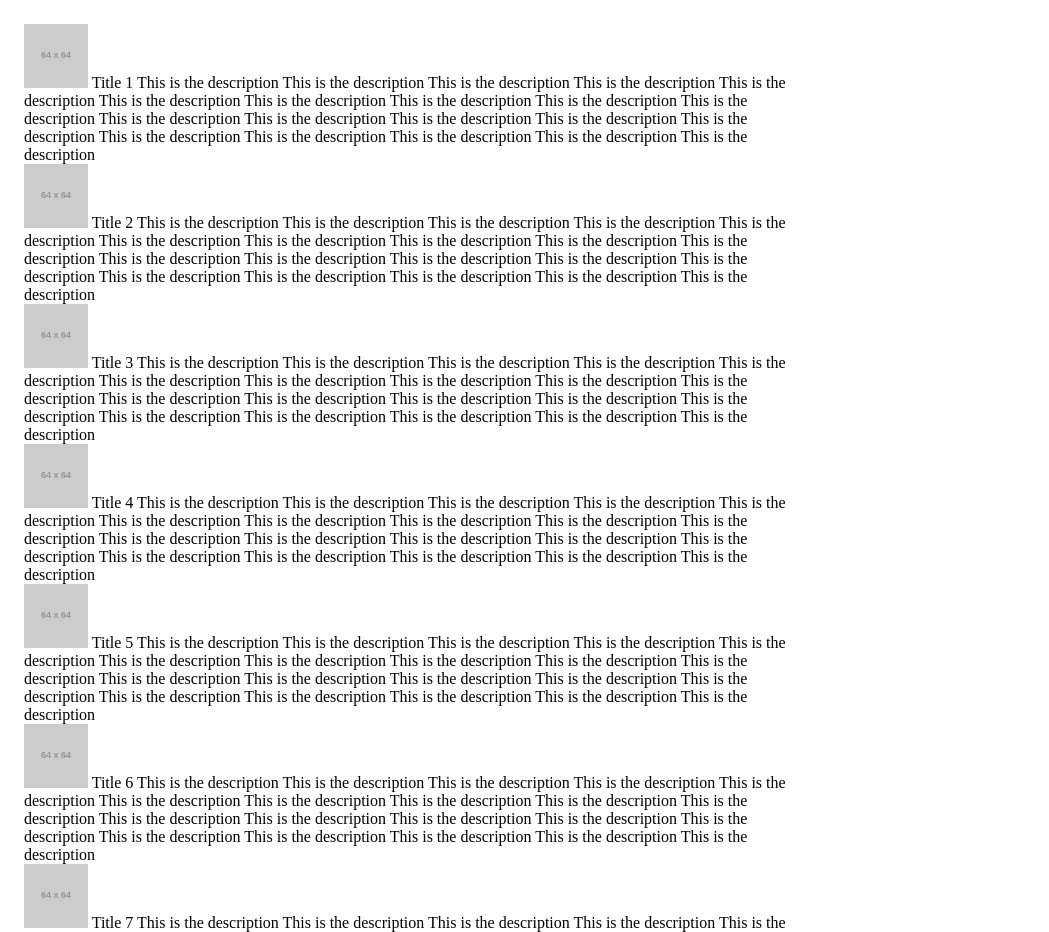
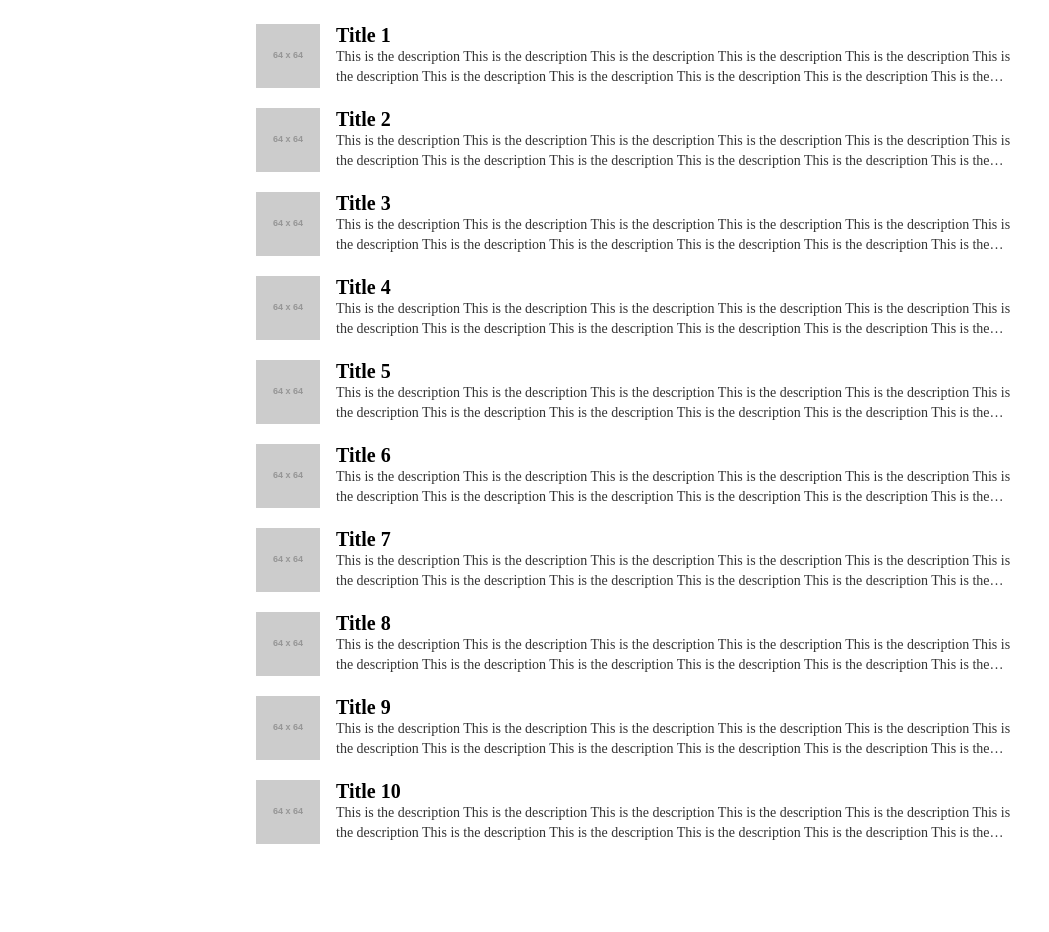
Before and after one commit to vargazsolt0924/nye-2025-zh, a website: page zh/html-css/index.html in a window 1280 px wide. Shown: the top 932 px of the page, without its empty margins (0-1049 px from the left). After the commit the page ends 888 px from the top, so only its background shows below. Drawn offline with Linux system fonts and the light colour scheme; placeholder pictures from the web are drawn by us.

Commit message:
Varga Zsolt's solution

```diff
--- a/zh/html-css/index.html
+++ b/zh/html-css/index.html
@@ -21,9 +21,13 @@
         (dont' forget about the js task in ../js/index.js!)
     -->
     <div id="template">
-        <img src="https://placehold.co/64x64/000000/FFFFFF/png" alt="Logo" />
-        {{title}}
-        {{description}}
+        <div class="search-result-item">
+            <img class="item-logo" src="https://placehold.co/64x64/000000/FFFFFF/png" alt="Logo" />
+            <div class="item-content">
+              <div class="item-title">{{title}}</div>
+              <div class="item-description">{{description}}</div>
+            </div>
+        </div>
     </div>
     <script src="./mock.js"></script>
 </body>
--- a/zh/html-css/styles.css
+++ b/zh/html-css/styles.css
@@ -1,15 +1,46 @@
 #template {
     display: none;
-}
+  }
 
-.container {
+  .container {
     display: flex;
-    flex-flow: column nowrap;
+    flex-direction: column;
     max-width: 1440px;
+    align-items: center;
     margin: 0 auto;
     padding: 16px;
-}
+  }
 
-.search-result-item {
+  .search-result-item {
+    display: flex;
+    align-items: flex-start;
+    padding-bottom: 10px;
     max-width: 768px;
-}
+  }
+
+  .item-logo {
+    margin-right: 16px;
+    flex-shrink: 0;
+  }
+
+  .item-content {
+    display: flex;
+    flex-direction: column;
+  }
+
+  .item-title {
+    font-size: 20px;
+    font-weight: bold;
+  }
+
+  .item-description {
+    font-size: 14px;
+    line-height: 1.4;
+    color: #333;
+    display: -webkit-box;
+    -webkit-line-clamp: 2;
+    -webkit-box-orient: vertical;
+    overflow: hidden;
+    text-overflow: ellipsis;
+    max-width: 768px;
+  }
```
Also changed, not shown: zh/js/index.js (+44 -4 lines), 1 other file.
